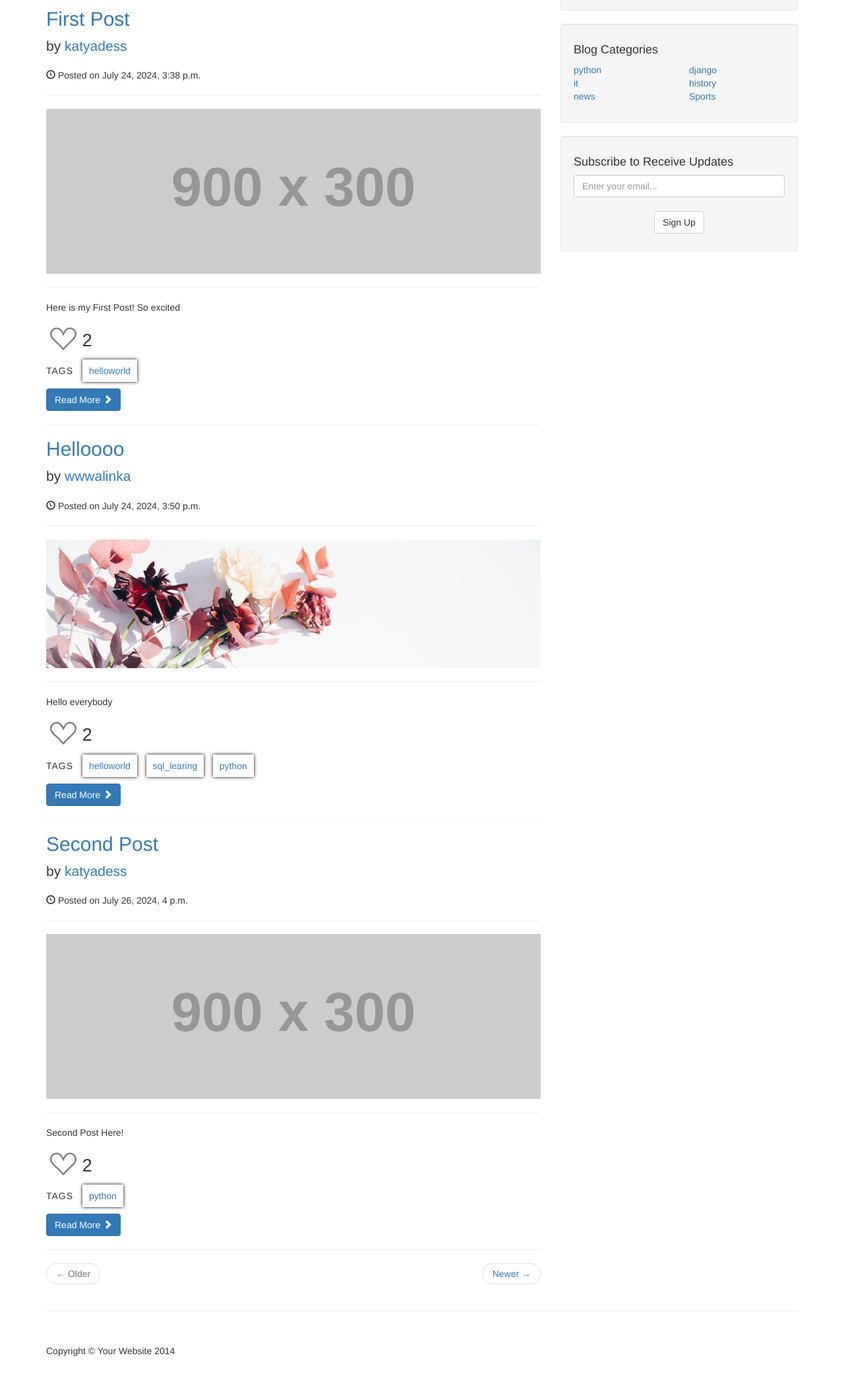
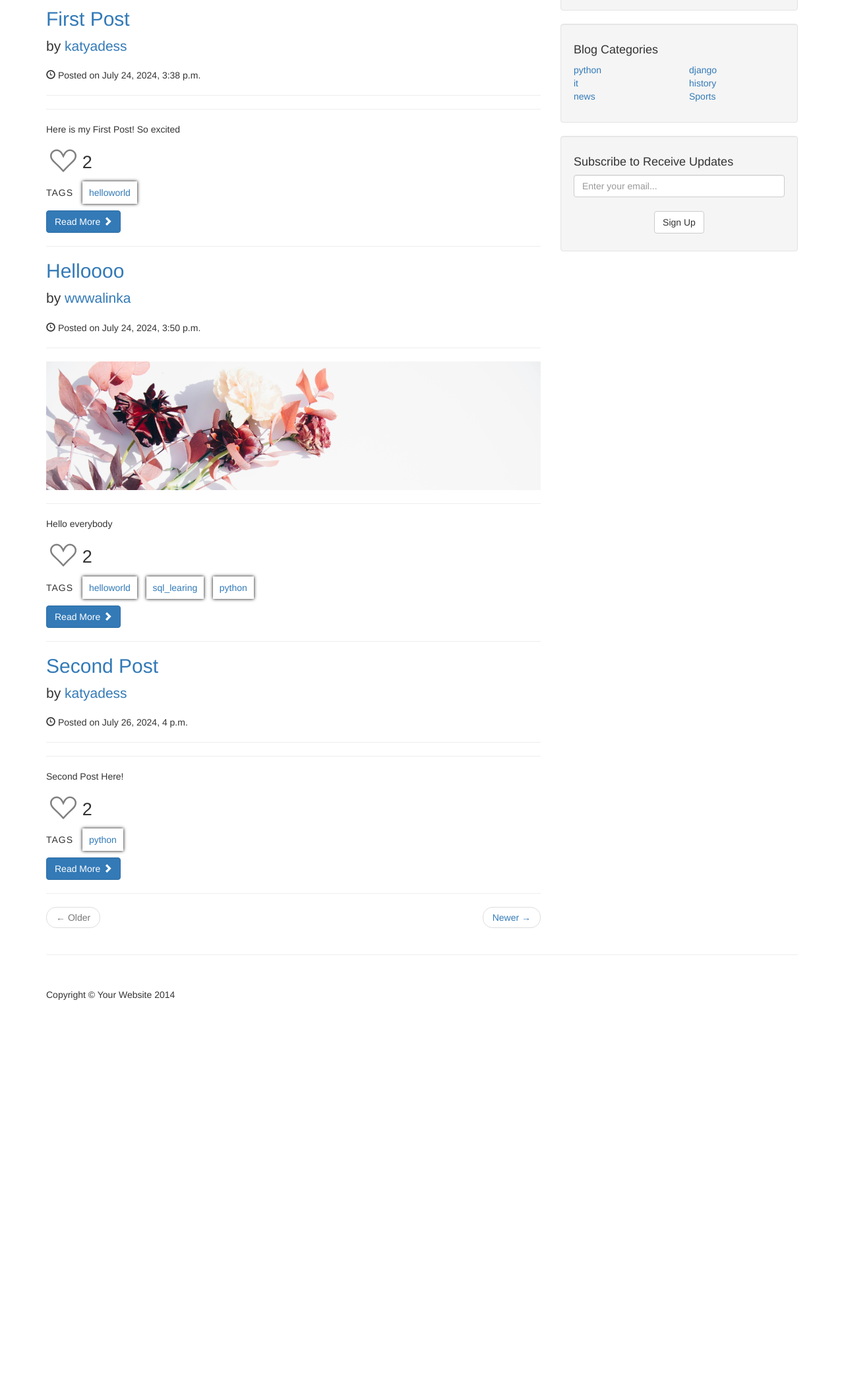
Before and after one commit to katyadess/test-project, a Django app: page / in a window 1280 px wide. Shown: the part 168-2286 px from the top of the page at 66% size. After the commit the page ends 1684 px from the top, so only its background shows below. Run offline with Django 5.2, Linux system fonts and the light colour scheme; data comes from the database, SQL or seed files in the repository; both versions use the stored data as it was after the commit; grey boxes labelled with a size stand in for pictures from a placeholder-image service; parts of the project's set-up code (start-up, migrations or seed data) failed here and were passed over; some libraries are stand-ins or nearby versions.

Commit message:
changed login view and changed blog templates

```diff
--- a/blog/urls.py
+++ b/blog/urls.py
@@ -1,7 +1,7 @@
 from django.urls import path
 from django.contrib.auth.views import LoginView
 from . import views
-from .views import MyLogoutView, MyPasswordChangeView, MyPasswordResetDoneView
+from .views import MyLogoutView, MyPasswordChangeView, MyPasswordResetDoneView, MyLoginView
 from .forms import *
 
 
@@ -15,7 +15,7 @@ urlpatterns = [
     path('search', views.search, name='search'),
     path('postform', views.create_post, name='postform'),
     path('tag/tag=<str:name>', views.tag, name='tag'),
-    path('login', LoginView.as_view(form_class=CustomLoginForm), name='blog_login'),
+    path('login', MyLoginView.as_view(form_class=CustomLoginForm), name='blog_login'),
     path('logout', MyLogoutView.as_view(), name='blog_logout'),
     path('profile', views.profile, name='profile'),
     path('register', views.register_user, name='register'),
--- a/blog/views.py
+++ b/blog/views.py
@@ -8,7 +8,7 @@ from django.utils.timezone import now
 from django.views import View
 from django.urls import reverse_lazy
 from django.contrib.auth import logout, login
-from django.contrib.auth.views import PasswordChangeView, PasswordResetDoneView
+from django.contrib.auth.views import PasswordChangeView, PasswordResetDoneView, LoginView
 from django.contrib import messages
 
 
@@ -235,6 +235,16 @@ class MyLogoutView(View):
           logout(request)
           return redirect('index')
 
+class MyLoginView(LoginView):
+     template_name = 'registration/login.html'
+     success_url = reverse_lazy('index')
+
+     def get_context_data(self, **kwargs):
+        context = super().get_context_data(**kwargs)
+        context['sign_up_form'] = SignUpForm()
+        context.update(get_category())
+        return context
+
 class MyPasswordChangeView(PasswordChangeView):
      template_name = 'registration/change_password.html'
      success_url = reverse_lazy('change_password_done')
--- a/templates/blog/index.html
+++ b/templates/blog/index.html
@@ -44,8 +44,6 @@
 <hr>
 {% if post.image %}
     <img class="img-responsive" src="{{ post.image.url }}" alt="{{ post.title }}">
-{% else %}
-    <img src="http://placehold.it/900x300" alt="{{ post.title }}" class="img-responsive">
 {% endif %}
 <hr>
 <p>{{ post.content | truncatewords:20 }}</p>
--- a/templates/blog/post.html
+++ b/templates/blog/post.html
@@ -34,8 +34,6 @@
     <!-- Preview Image -->
     {% if post.image %}
         <img class="img-responsive" src="{{ post.image.url }}" alt="{{ post.title }}">
-    {% else %}
-        <img class="img-responsive" src="https://via.placeholder.com/900x300" alt="{{ post.title }}">
     {% endif %}
     <hr>
 
--- a/web41/settings.py
+++ b/web41/settings.py
@@ -44,7 +44,6 @@ INSTALLED_APPS = [
     'cart',
     'orders',
 ]
-
 
 
 MIDDLEWARE = [
```
Also changed, not shown: db.sqlite3, templates/registration/login.html (line endings or trailing spaces).
